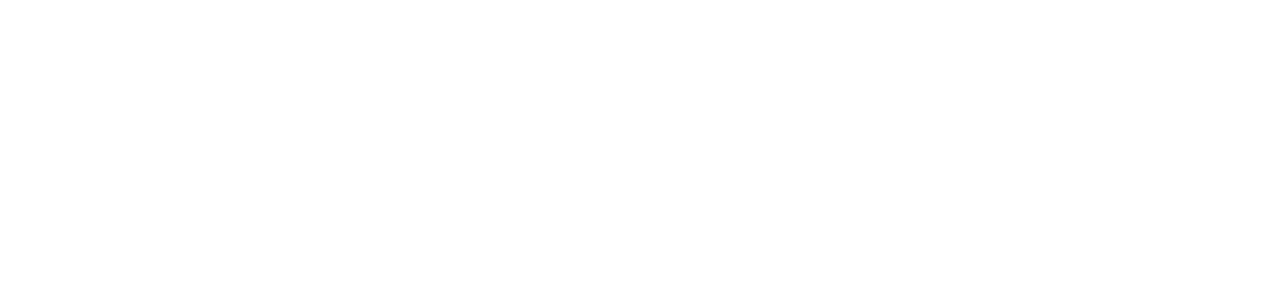
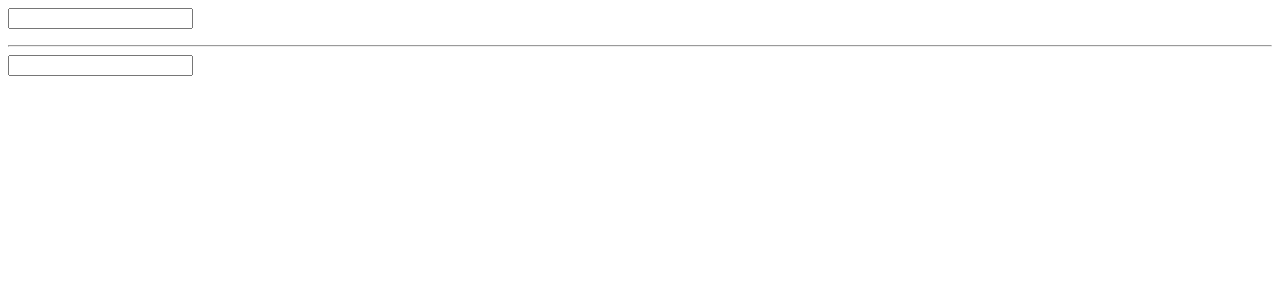
Before and after one commit to arbiterkdh/reactkdh, a React (Vite) app: page / in a window 1280 px wide. Shown: the top 300 px of the page. Built offline with nearby package versions, Linux system fonts and the light colour scheme.

Commit message:
컴포넌트 각자 상태 연습.

```diff
--- a/src/App.jsx
+++ b/src/App.jsx
@@ -1,7 +1,26 @@
-import React from "react";
+import React, { useState } from "react";
+
+function MyBox() {
+  const [val, setVal] = useState("");
+
+  return (
+    <div>
+      <div>
+        <input type="text" onChange={(e) => setVal(e.target.value)} />
+        <p>{val}</p>
+      </div>
+    </div>
+  );
+}
 
 function App(props) {
-  return <div></div>;
+  return (
+    <div>
+      <MyBox />
+      <hr />
+      <MyBox />
+    </div>
+  );
 }
 
 export default App;
```
